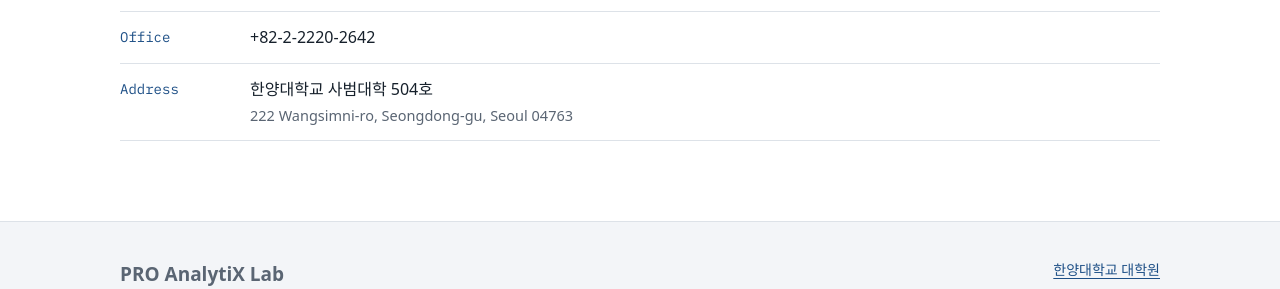
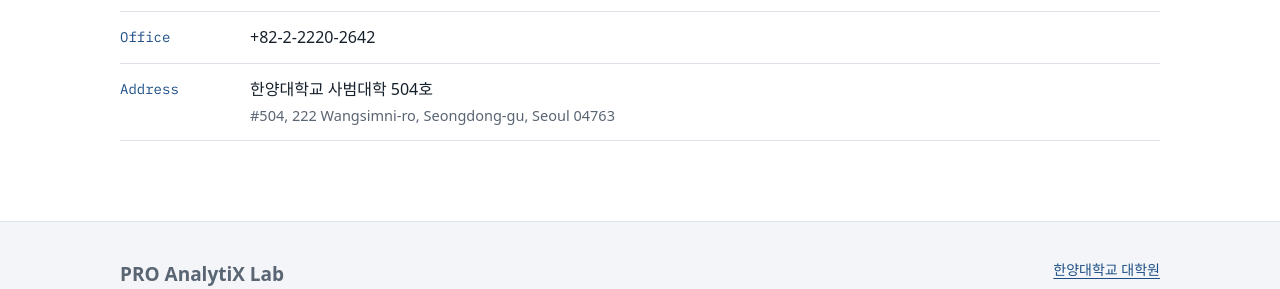
Before and after one commit to drsprolab/drsprolab.github.io, a Jekyll site: the page built from index.html, in a window 1280 px wide and 900 px high, scrolled down 2436 px. Shown: the part 466-755 px from the top of the window. Built offline with Jekyll 4.4.1, drawn with Linux system fonts in a browser that asks for light colours; some web fonts are replaced.

Commit message:
Contact: add #504 to English address
Co-Authored-By: Claude Opus 5.5 <noreply@anthropic.com>

```diff
--- a/index.html
+++ b/index.html
@@ -97,6 +97,6 @@ title: PRO AnalytiX Lab
   <ul class="ledger">
     <li><div class="yr">Email</div><div>{{ site.email }}</div></li>
     <li><div class="yr">Office</div><div>+82-2-2220-2642</div></li>
-    <li><div class="yr">Address</div><div>한양대학교 사범대학 504호<div class="sub">222 Wangsimni-ro, Seongdong-gu, Seoul 04763</div></div></li>
+    <li><div class="yr">Address</div><div>한양대학교 사범대학 504호<div class="sub">#504, 222 Wangsimni-ro, Seongdong-gu, Seoul 04763</div></div></li>
   </ul>
 </section>
```
